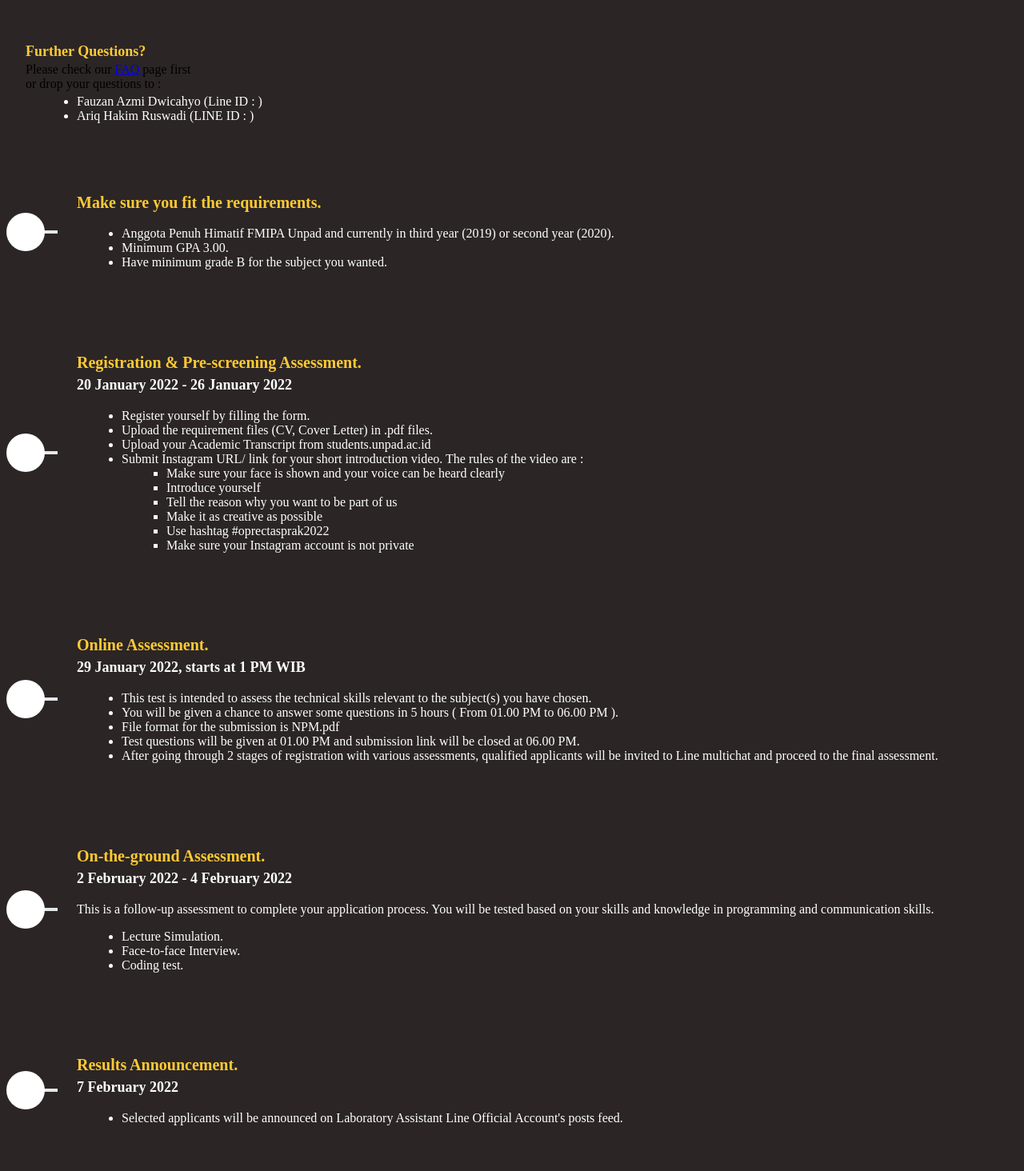
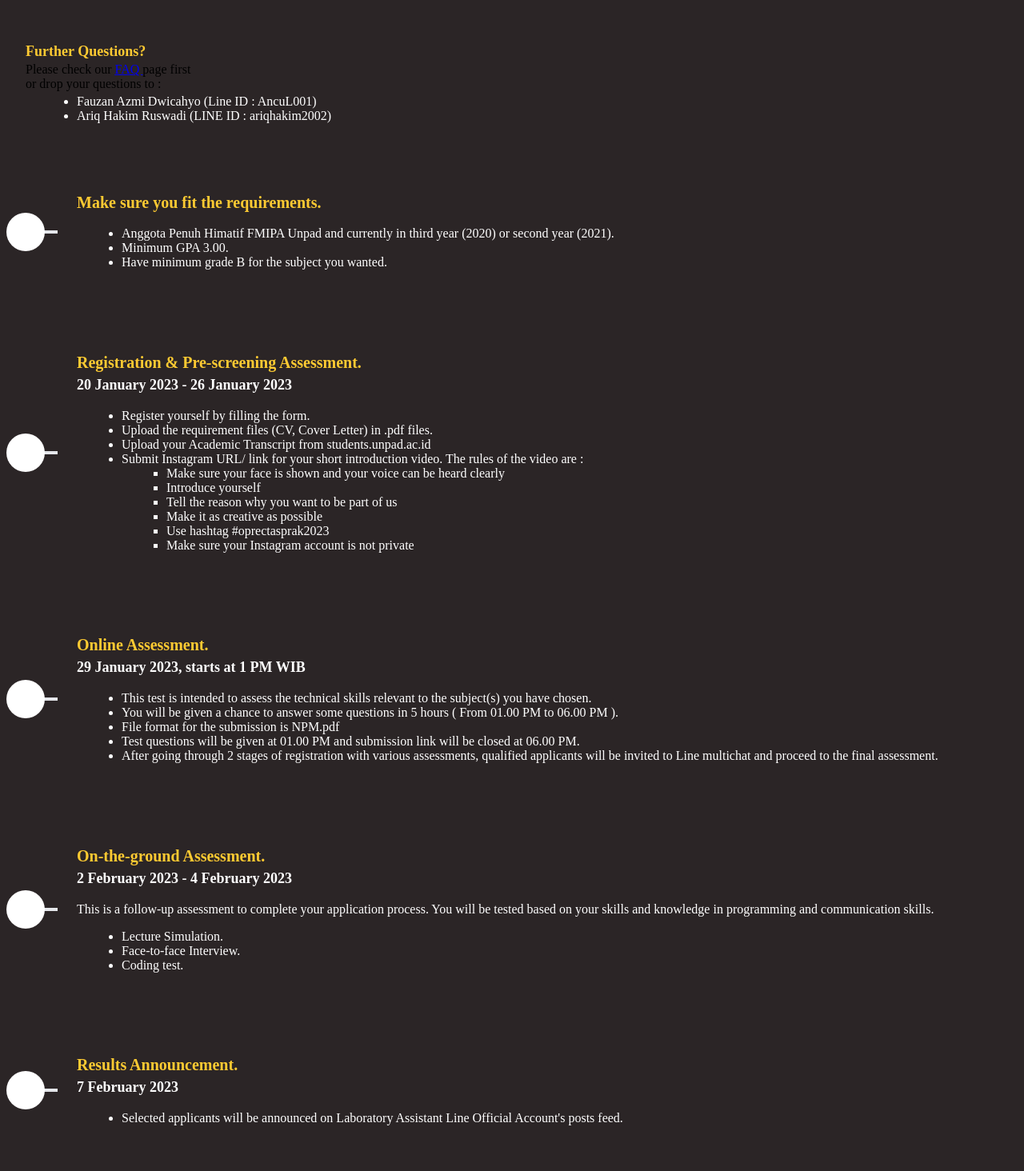
Before and after one commit to rumirifai/oprecastprak2025, a Nuxt app: page /requirements in a window 1280 px wide. Shown: the part 106-1570 px from the top of the page at 80% size. Built offline with nearby package versions, Linux system fonts and the light colour scheme.

Commit message:
feat: update timeline and contact info

```diff
--- a/pages/faq.vue
+++ b/pages/faq.vue
@@ -38,8 +38,8 @@ const faqs: FaqItem[] = [
 ]
 
 const contacts = [
-  'Fauzan Azmi Dwicahyo (Line ID : )',
-  'Ariq Hakim Ruswadi (LINE ID : )',
+  'Fauzan Azmi Dwicahyo (Line ID : AncuL001)',
+  'Ariq Hakim Ruswadi (LINE ID : ariqhakim2002)',
 ]
 </script>
 
--- a/pages/requirements.vue
+++ b/pages/requirements.vue
@@ -8,7 +8,7 @@ const events: TimelineEvent[] = [
     icon: 'ph:files',
     title: 'Make sure you fit the requirements.',
     steps: [
-      'Anggota Penuh Himatif FMIPA Unpad and currently in third year (2019) or second year (2020).',
+      'Anggota Penuh Himatif FMIPA Unpad and currently in third year (2020) or second year (2021).',
       'Minimum GPA 3.00.',
       'Have minimum grade B for the subject you wanted.',
     ],
@@ -16,7 +16,7 @@ const events: TimelineEvent[] = [
   {
     icon: 'ph:newspaper-clipping',
     title: 'Registration & Pre-screening Assessment.',
-    date: '20 January 2022 - 26 January 2022',
+    date: '20 January 2023 - 26 January 2023',
     steps: [
       'Register yourself by filling the form.',
       'Upload the requirement files (CV, Cover Letter) in .pdf files.',
@@ -28,14 +28,14 @@ const events: TimelineEvent[] = [
       'Introduce yourself',
       'Tell the reason why you want to be part of us',
       'Make it as creative as possible',
-      'Use hashtag #oprectasprak2022',
+      'Use hashtag #oprectasprak2023',
       'Make sure your Instagram account is not private',
     ],
   },
   {
     icon: 'ph:laptop',
     title: 'Online Assessment.',
-    date: '29 January 2022, starts at 1 PM WIB',
+    date: '29 January 2023, starts at 1 PM WIB',
     steps: [
       'This test is intended to assess the technical skills relevant to the subject(s) you have chosen.',
       'You will be given a chance to answer some questions in 5 hours ( From 01.00 PM to 06.00 PM ).',
@@ -48,14 +48,14 @@ const events: TimelineEvent[] = [
   {
     icon: 'ph:user',
     title: 'On-the-ground Assessment.',
-    date: '2 February 2022 - 4 February 2022',
+    date: '2 February 2023 - 4 February 2023',
     steps: ['Lecture Simulation.', 'Face-to-face Interview.', 'Coding test.'],
     description:
       'This is a follow-up assessment to complete your application process. You will be tested based on your skills and knowledge in programming and communication skills.',
   },
   {
     icon: 'ph:speaker-high',
-    date: '7 February 2022',
+    date: '7 February 2023',
     title: 'Results Announcement.',
     steps: [
       "Selected applicants will be announced on Laboratory Assistant Line Official Account's posts feed.",
@@ -64,8 +64,8 @@ const events: TimelineEvent[] = [
 ]
 
 const contacts = [
-  'Fauzan Azmi Dwicahyo (Line ID : )',
-  'Ariq Hakim Ruswadi (LINE ID : )',
+  'Fauzan Azmi Dwicahyo (Line ID : AncuL001)',
+  'Ariq Hakim Ruswadi (LINE ID : ariqhakim2002)',
 ]
 </script>
 
```
